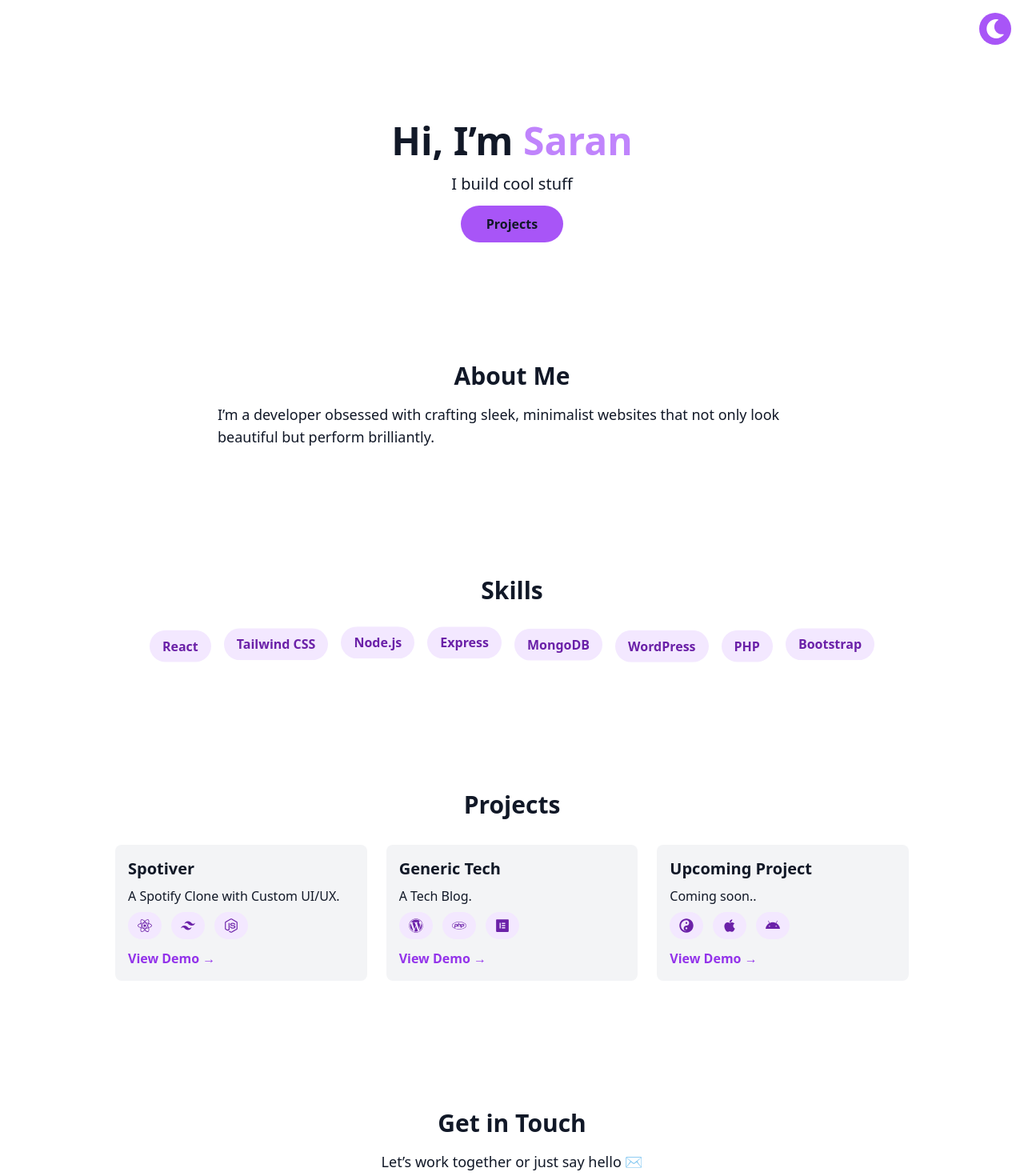
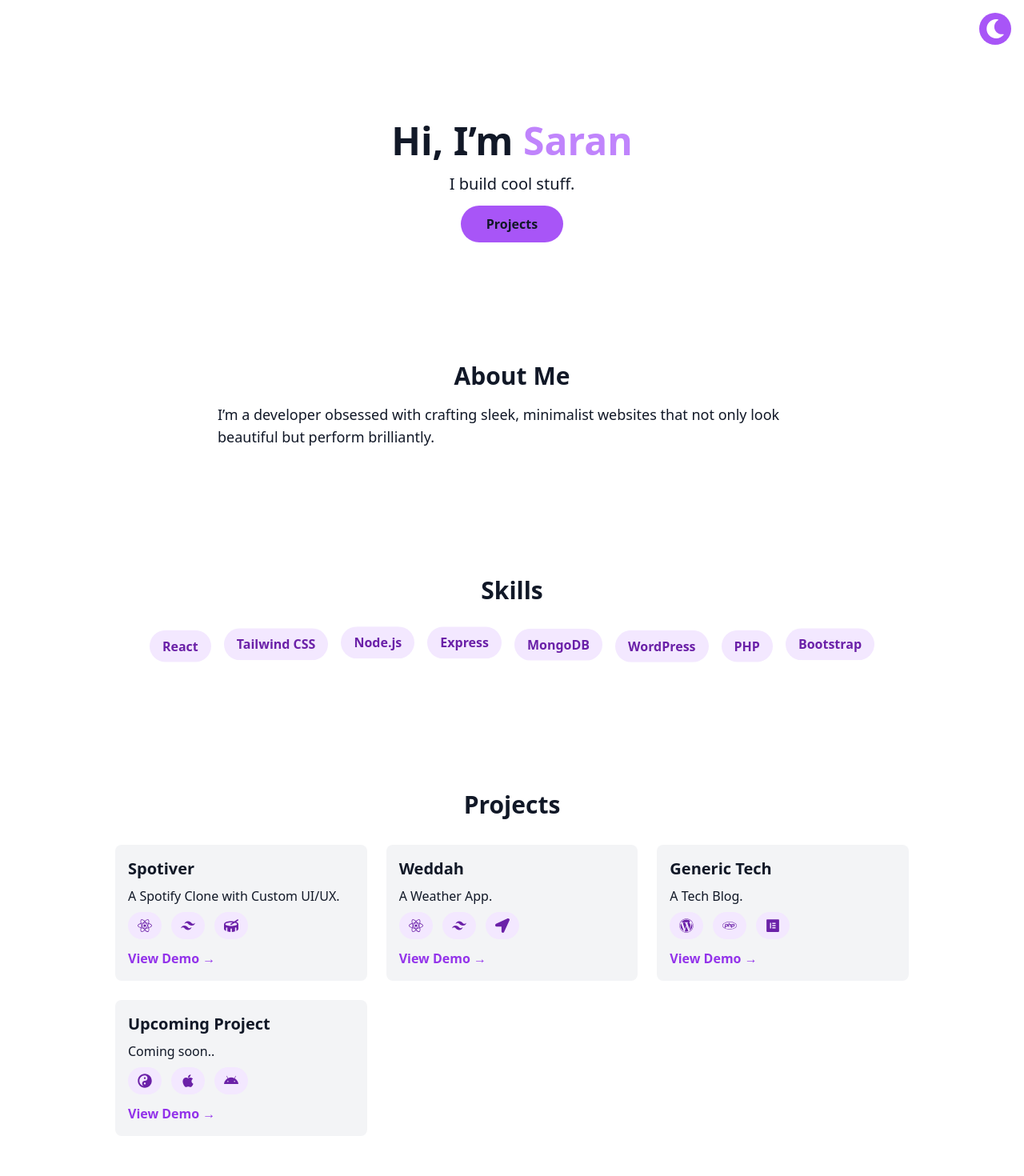
Before and after one commit to raiden597/my-portfolio, a React (Create React App) app: page / in a window 1280 px wide. Shown: the top 1470 px of the page at 80% size. Built offline with nearby package versions, Linux system fonts and the light colour scheme.

Commit message:
New Project added

```diff
--- a/src/App.js
+++ b/src/App.js
@@ -1,7 +1,7 @@
 import React, { useState, useEffect } from 'react';
 import { motion } from 'framer-motion';
-import { FaSun, FaMoon, FaArrowUp, FaPhp, FaElementor, FaYinYang, FaApple, FaAndroid } from 'react-icons/fa';
-import { FaReact, FaNodeJs, FaWordpress } from 'react-icons/fa';
+import { FaSun, FaMoon, FaArrowUp, FaPhp, FaElementor, FaYinYang, FaApple, FaAndroid, FaLocationArrow, FaDrum } from 'react-icons/fa';
+import { FaReact, FaWordpress } from 'react-icons/fa';
 import { SiTailwindcss } from 'react-icons/si';
 
 function App() {
@@ -73,7 +73,7 @@ function App() {
         <h1 className="text-5xl font-bold mb-4">
           Hi, I’m <span className="text-purple-400 dark:text-purple-600">Saran</span>
         </h1>
-        <p className="text-xl mb-6 font-medium">I build cool stuff</p>
+        <p className="text-xl mb-6 font-medium">I build cool stuff.</p>
         <a
           href="#projects"
           className="bg-purple-500 font-semibold px-8 py-3 rounded-full hover:bg-purple-600 hover:scale-110 transform"
@@ -132,7 +132,17 @@ function App() {
             techStack={[
             {  icon: FaReact },
             {  icon: SiTailwindcss },
-            {  icon: FaNodeJs }
+            {  icon: FaDrum }
+                       ]}
+          />
+          <ProjectCard
+            title="Weddah"
+            description="A Weather App."
+            link="https://weatherlala.netlify.app/"
+            techStack={[
+            {  icon: FaReact },
+            {  icon: SiTailwindcss },
+            {  icon: FaLocationArrow }
                        ]}
           />
           <ProjectCard
```
